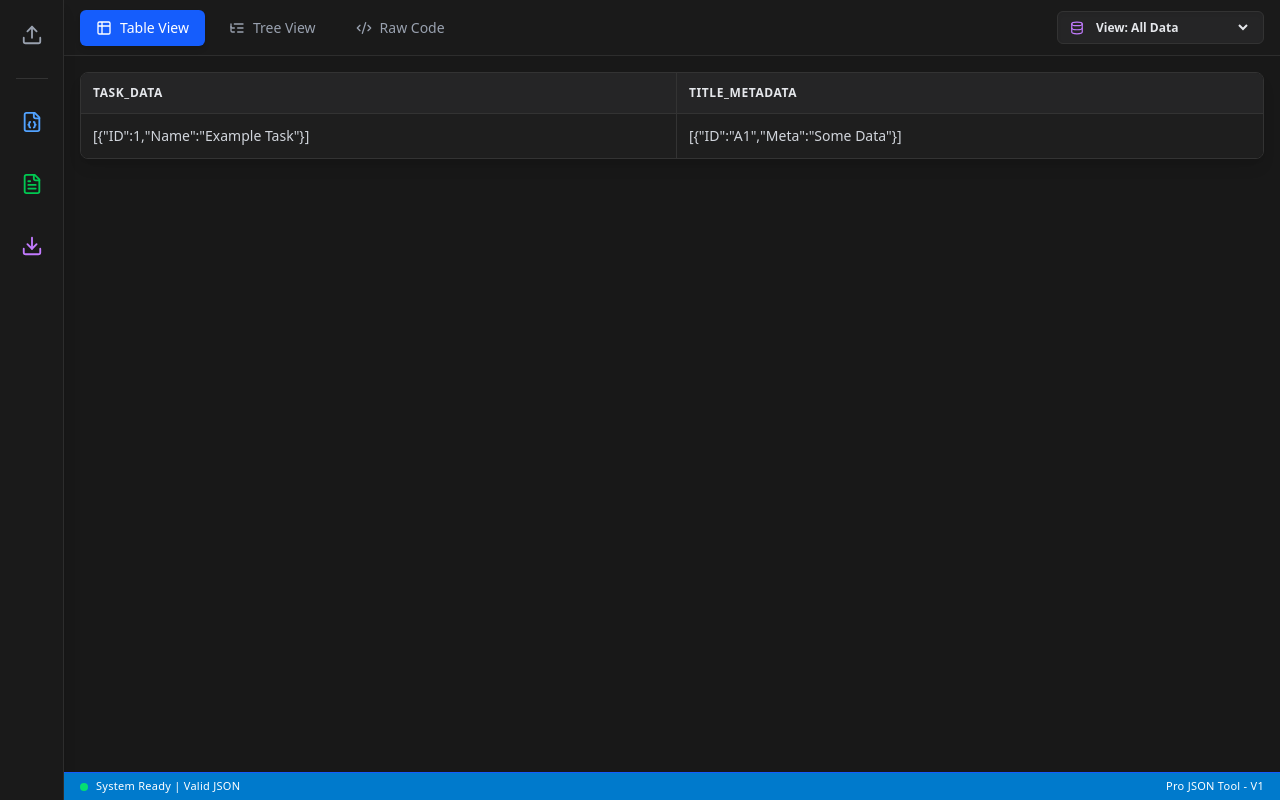
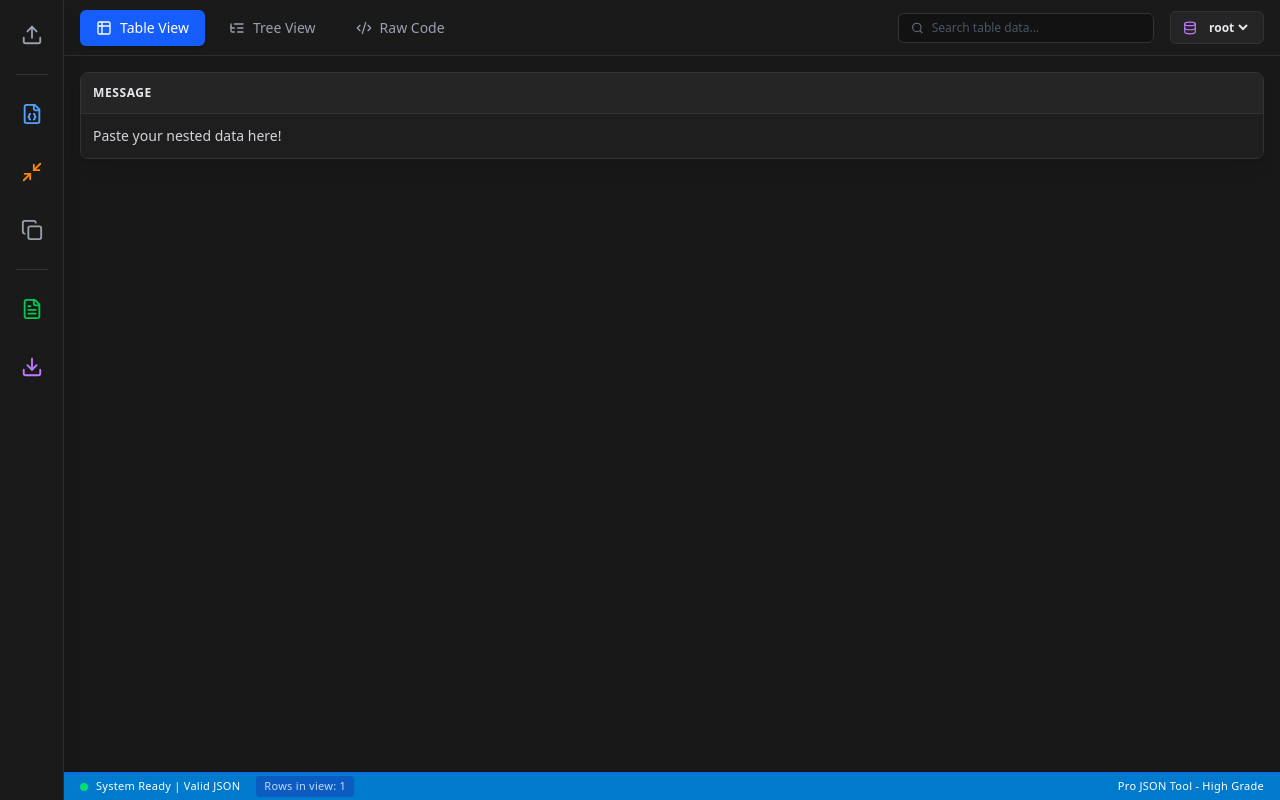
Before and after one commit to ayush180320/jsonpro, a React (Vite) app: page / in a window 1280 px wide. Built offline with nearby package versions, Linux system fonts and the light colour scheme.

Commit message:
Update App.tsx

```diff
--- a/src/App.tsx
+++ b/src/App.tsx
@@ -1,6 +1,32 @@
-import { useState, useEffect, useRef } from 'react';
+import { useState, useEffect, useRef, useMemo } from 'react';
 import Editor from '@monaco-editor/react';
-import { FileJson, FileText, Download, Upload, AlertCircle, Table2, ListTree, Code2, Database } from 'lucide-react';
+import { FileJson, FileText, Download, Upload, AlertCircle, Table2, ListTree, Code2, Database, Copy, Minimize2, Search, Check } from 'lucide-react';
+
+// --- Recursive Object Flattener ---
+const flattenRow = (obj: any, parent = '', res: any = {}) => {
+  if (typeof obj !== 'object' || obj === null) {
+    res[parent || 'Value'] = obj;
+    return res;
+  }
+  for (let key in obj) {
+    if (!obj.hasOwnProperty(key)) continue;
+    const propName = parent ? `${parent}.${key}` : key;
+    const val = obj[key];
+
+    if (typeof val === 'object' && val !== null && !Array.isArray(val)) {
+      flattenRow(val, propName, res);
+    } else if (Array.isArray(val)) {
+      try {
+        res[propName] = JSON.stringify(val);
+      } catch {
+        res[propName] = "[Array]";
+      }
+    } else {
+      res[propName] = val;
+    }
+  }
+  return res;
+};
 
 // --- Tree Component ---
 const JsonTree = ({ data, name = "root" }: { data: any, name?: string }) => {
@@ -21,10 +47,7 @@ const JsonTree = ({ data, name = "root" }: { data: any, name?: string }) => {
 
   return (
     <div className="pl-4 text-sm font-mono">
-      <div
-        className="flex items-center cursor-pointer py-1 hover:bg-[#2a2a2a] transition-colors"
-        onClick={() => setIsOpen(!isOpen)}
-      >
+      <div className="flex items-center cursor-pointer py-1 hover:bg-[#2a2a2a] transition-colors" onClick={() => setIsOpen(!isOpen)}>
         <span className="text-gray-400 mr-1 w-3 text-center">{isOpen ? '▼' : '▶'}</span>
         <span className="text-blue-300 font-semibold mr-2">{name}</span>
         <span className="text-gray-500">{isArray ? `[${data.length} items]` : '{...}'}</span>
@@ -40,30 +63,30 @@ const JsonTree = ({ data, name = "root" }: { data: any, name?: string }) => {
   );
 };
 
-// --- Structured Table Component ---
-const JsonTable = ({ data }: { data: any }) => {
-  if (!data) return <div className="p-8 text-gray-500 text-center">No valid data to display.</div>;
+// --- High-Grade Structured Table Component with Advanced Search ---
+const JsonTable = ({ data, searchQuery }: { data: any[], searchQuery: string }) => {
+  if (!data || data.length === 0) return <div className="p-8 text-gray-500 text-center">No valid data to display.</div>;
 
-  let tableData = data;
-
-  // Smart Array Flattener: If array is nested inside another array (e.g. [[{...}]]), flatten it out
-  if (Array.isArray(tableData) && tableData.some(Array.isArray)) {
-    tableData = tableData.flat();
-  }
-
-  const isArray = Array.isArray(tableData);
-  const isObject = typeof tableData === 'object' && tableData !== null;
-
-  if (!isObject) {
-    return <div className="p-4 text-gray-300">{String(tableData)}</div>;
-  }
-
-  const dataArray = isArray ? tableData : [tableData];
-  if (dataArray.length === 0) return <div className="p-8 text-gray-500 text-center">Empty Array</div>;
+  const flattenedData = data.map(row => flattenRow(row));
 
   const headers = Array.from(new Set(
-    dataArray.flatMap(item => typeof item === 'object' && item !== null ? Object.keys(item) : ['Value'])
+    flattenedData.flatMap(row => Object.keys(row))
   ));
+
+  // Smart Search: Filter rows across ALL columns based on search query
+  const filteredData = useMemo(() => {
+    if (!searchQuery.trim()) return flattenedData;
+    const lowerQuery = searchQuery.toLowerCase();
+    return flattenedData.filter(row => {
+      return Object.values(row).some(val =>
+        String(val ?? '').toLowerCase().includes(lowerQuery)
+      );
+    });
+  }, [flattenedData, searchQuery]);
+
+  if (filteredData.length === 0) {
+    return <div className="p-8 text-gray-500 text-center">No results found for "{searchQuery}".</div>;
+  }
 
   return (
     <div className="w-full h-full overflow-auto bg-[#181818] p-4">
@@ -79,14 +102,13 @@ const JsonTable = ({ data }: { data: any }) => {
             </tr>
           </thead>
           <tbody className="divide-y divide-[#333] bg-[#1e1e1e]">
-            {dataArray.map((row, rowIndex) => (
+            {filteredData.map((row, rowIndex) => (
               <tr key={rowIndex} className="hover:bg-[#2a2a2a] transition-colors">
                 {headers.map(header => {
-                  const cellValue = typeof row === 'object' && row !== null ? row[header] : row;
-                  const displayValue = typeof cellValue === 'object' && cellValue !== null ? JSON.stringify(cellValue) : String(cellValue ?? '');
+                  const cellValue = row[header];
                   return (
-                    <td key={header} className="p-3 text-gray-300 border-r border-[#333] last:border-r-0 max-w-xs truncate" title={displayValue}>
-                      {displayValue || <span className="text-gray-600 italic">null</span>}
+                    <td key={header} className="p-3 text-gray-300 border-r border-[#333] last:border-r-0 max-w-xs truncate" title={String(cellValue ?? '')}>
+                      {cellValue !== undefined && cellValue !== null ? String(cellValue) : <span className="text-gray-600 italic">null</span>}
                     </td>
                   );
                 })}
@@ -100,13 +122,16 @@ const JsonTable = ({ data }: { data: any }) => {
 };
 
 export default function App() {
-  const [jsonText, setJsonText] = useState('{\n  "TASK_DATA": [\n    {\n      "ID": 1,\n      "Name": "Example Task"\n    }\n  ],\n  "TITLE_METADATA": [\n    {\n      "ID": "A1",\n      "Meta": "Some Data"\n    }\n  ]\n}');
+  const [jsonText, setJsonText] = useState('{\n  "message": "Paste your nested data here!"\n}');
   const [parsedData, setParsedData] = useState<any>(null);
   const [error, setError] = useState<string | null>(null);
   const [activeTab, setActiveTab] = useState<'table' | 'tree' | 'code'>('table');
-  const [selectedNode, setSelectedNode] = useState<string>('root');
+  const [selectedTablePath, setSelectedTablePath] = useState<string>('root');
+  const [searchQuery, setSearchQuery] = useState('');
+  const [copied, setCopied] = useState(false);
   const fileInputRef = useRef<HTMLInputElement>(null);
 
+  // Parse text live
   useEffect(() => {
     try {
       if (!jsonText.trim()) {
@@ -117,28 +142,49 @@ export default function App() {
       const parsed = JSON.parse(jsonText);
       setParsedData(parsed);
       setError(null);
-      setSelectedNode('root'); // Reset dropdown when new data is pasted
     } catch (err: any) {
       setError(err.message);
       setParsedData(null);
     }
   }, [jsonText]);
 
-  // Determine what sub-tables are available in the JSON
-  const getAvailableNodes = () => {
-    if (!parsedData) return [];
-    if (typeof parsedData === 'object' && !Array.isArray(parsedData) && parsedData !== null) {
-      return ['root', ...Object.keys(parsedData)];
+  // Deep scanner
+  const availableTables = useMemo(() => {
+    if (!parsedData) return {};
+    const tables: Record<string, any[]> = {};
+
+    const traverse = (obj: any, path: string) => {
+      if (Array.isArray(obj)) {
+        let flatArr = obj;
+        while (flatArr.length > 0 && Array.isArray(flatArr[0])) flatArr = flatArr.flat();
+        tables[path] = flatArr;
+
+        if (flatArr.length > 0 && typeof flatArr[0] === 'object' && flatArr[0] !== null) {
+          Object.keys(flatArr[0]).forEach(k => {
+            const val = flatArr[0][k];
+            if (Array.isArray(val) || (typeof val === 'object' && val !== null)) {
+              traverse(val, `${path} -> ${k}`);
             }
-    return ['root'];
+          });
+        }
+      } else if (typeof obj === 'object' && obj !== null) {
+        if (path === 'root') tables['root'] = [obj];
+        Object.keys(obj).forEach(key => {
+          traverse(obj[key], path === 'root' ? key : `${path} -> ${key}`);
+        });
+      }
     };
 
-  // Get the currently focused data based on the dropdown
-  const getActiveData = () => {
-    if (!parsedData) return null;
-    if (selectedNode === 'root') return parsedData;
-    return parsedData[selectedNode];
-  };
+    traverse(parsedData, 'root');
+    return tables;
+  }, [parsedData]);
+
+  useEffect(() => {
+    if (parsedData && !availableTables[selectedTablePath]) {
+      setSelectedTablePath(Object.keys(availableTables)[0] || 'root');
+      setSearchQuery('');
+    }
+  }, [availableTables]);
 
   const handleFileUpload = (e: React.ChangeEvent<HTMLInputElement>) => {
     const file = e.target.files?.[0];
@@ -152,6 +198,16 @@ export default function App() {
     if (parsedData) setJsonText(JSON.stringify(parsedData, null, 2));
   };
 
+  const minifyJSON = () => {
+    if (parsedData) setJsonText(JSON.stringify(parsedData));
+  };
+
+  const copyToClipboard = () => {
+    navigator.clipboard.writeText(jsonText);
+    setCopied(true);
+    setTimeout(() => setCopied(false), 2000);
+  };
+
   const exportAsJSON = () => {
     if (!parsedData) return;
     const blob = new Blob([JSON.stringify(parsedData, null, 2)], { type: 'application/json' });
@@ -159,40 +215,25 @@ export default function App() {
   };
 
   const exportAsCSV = () => {
-    const targetData = getActiveData();
-    if (!targetData) return;
+    const targetData = availableTables[selectedTablePath];
+    if (!targetData || targetData.length === 0) return;
 
-    let exportData = targetData;
+    const flattenedData = targetData.map(row => flattenRow(row));
 
-    // Smart Array Flattener for CSV
-    if (Array.isArray(exportData) && exportData.some(Array.isArray)) {
-      exportData = exportData.flat();
-    }
+    // Apply the active search filter to the CSV export too!
+    const lowerQuery = searchQuery.toLowerCase();
+    const exportData = searchQuery.trim()
+      ? flattenedData.filter(row => Object.values(row).some(val => String(val ?? '').toLowerCase().includes(lowerQuery)))
+      : flattenedData;
 
-    // Auto-unwrap logic if user leaves dropdown on 'root'
-    if (selectedNode === 'root' && typeof exportData === 'object' && !Array.isArray(exportData) && exportData !== null) {
-      const keys = Object.keys(exportData);
-      if (keys.length === 1 && Array.isArray(exportData[keys[0]])) {
-        exportData = exportData[keys[0]];
-      }
-    }
+    if (exportData.length === 0) return;
 
-    const dataArray = Array.isArray(exportData) ? exportData : [exportData];
-    if (dataArray.length === 0) return;
-
-    const headers = Array.from(new Set(
-      dataArray.flatMap(item => typeof item === 'object' && item !== null ? Object.keys(item) : ['Value'])
-    ));
-
+    const headers = Array.from(new Set(exportData.flatMap(row => Object.keys(row))));
     const csvRows = [
       headers.join(','),
-      ...dataArray.map(row =>
+      ...exportData.map(row =>
         headers.map(header => {
-          let cellValue = typeof row === 'object' && row !== null ? row[header] : row;
-          let cellString = typeof cellValue === 'object' && cellValue !== null
-            ? JSON.stringify(cellValue)
-            : String(cellValue ?? '');
-
+          let cellString = String(row[header] ?? '');
           if (cellString.includes(',') || cellString.includes('"') || cellString.includes('\n')) {
             cellString = `"${cellString.replace(/"/g, '""')}"`;
           }
@@ -202,7 +243,7 @@ export default function App() {
     ];
 
     const blob = new Blob(['\uFEFF' + csvRows.join('\n')], { type: 'text/csv;charset=utf-8;' });
-    downloadBlob(blob, `${selectedNode === 'root' ? 'table' : selectedNode}-export.csv`);
+    downloadBlob(blob, `${selectedTablePath.replace(/ -> /g, '_')}-export.csv`);
   };
 
   const downloadBlob = (blob: Blob, filename: string) => {
@@ -219,7 +260,7 @@ export default function App() {
 
       {/* Sidebar Toolbar */}
       <div className="w-16 flex flex-col items-center py-4 bg-[#1a1a1a] border-r border-[#2d2d2d] justify-between z-10 shadow-lg">
-        <div className="flex flex-col gap-6 w-full items-center">
+        <div className="flex flex-col gap-5 w-full items-center">
           <input type="file" accept=".json" className="hidden" ref={fileInputRef} onChange={handleFileUpload} />
           <button title="Upload JSON File" onClick={() => fileInputRef.current?.click()} className="text-gray-400 hover:text-white transition-colors p-2 hover:bg-[#2d2d2d] rounded-lg">
             <Upload size={22} />
@@ -227,11 +268,21 @@ export default function App() {
 
           <div className="w-8 h-px bg-[#333]"></div>
 
-          <button title="Format JSON Code" onClick={formatJSON} className="text-blue-400 hover:text-blue-300 transition-colors p-2 hover:bg-[#2d2d2d] rounded-lg">
+          <button title="Format JSON (Beautify)" onClick={formatJSON} className="text-blue-400 hover:text-blue-300 transition-colors p-2 hover:bg-[#2d2d2d] rounded-lg">
             <FileJson size={22} />
           </button>
 
-          <button title={`Export ${selectedNode !== 'root' ? selectedNode : 'Table'} to Excel`} onClick={exportAsCSV} className="text-green-500 hover:text-green-400 transition-colors p-2 hover:bg-[#2d2d2d] rounded-lg">
+          <button title="Minify JSON (Compress)" onClick={minifyJSON} className="text-orange-400 hover:text-orange-300 transition-colors p-2 hover:bg-[#2d2d2d] rounded-lg">
+            <Minimize2 size={22} />
+          </button>
+
+          <button title="Copy Current Code" onClick={copyToClipboard} className="text-gray-400 hover:text-white transition-colors p-2 hover:bg-[#2d2d2d] rounded-lg">
+            {copied ? <Check size={22} className="text-green-500" /> : <Copy size={22} />}
+          </button>
+
+          <div className="w-8 h-px bg-[#333]"></div>
+
+          <button title={`Export to Excel`} onClick={exportAsCSV} className="text-green-500 hover:text-green-400 transition-colors p-2 hover:bg-[#2d2d2d] rounded-lg">
             <FileText size={22} />
           </button>
 
@@ -268,17 +319,34 @@ export default function App() {
           </div>
 
           <div className="flex items-center gap-4">
-            {getAvailableNodes().length > 1 && activeTab === 'table' && (
+            {/* Global Search Bar - Only shows on Table view */}
+            {activeTab === 'table' && parsedData && (
+              <div className="flex items-center gap-2 bg-[#121212] px-3 py-1.5 rounded-md border border-[#333] focus-within:border-blue-500 transition-colors w-64">
+                <Search size={14} className="text-gray-500" />
+                <input
+                  type="text"
+                  placeholder="Search table data..."
+                  value={searchQuery}
+                  onChange={(e) => setSearchQuery(e.target.value)}
+                  className="bg-transparent text-xs text-gray-200 outline-none w-full placeholder-gray-600"
+                />
+              </div>
+            )}
+
+            {Object.keys(availableTables).length > 0 && activeTab === 'table' && (
               <div className="flex items-center gap-2 bg-[#252526] px-3 py-1.5 rounded-md border border-[#333] shadow-inner">
                 <Database size={14} className="text-purple-400" />
                 <select
-                  value={selectedNode}
-                  onChange={(e) => setSelectedNode(e.target.value)}
-                  className="bg-transparent text-xs font-semibold text-gray-200 outline-none cursor-pointer"
+                  value={selectedTablePath}
+                  onChange={(e) => {
+                    setSelectedTablePath(e.target.value);
+                    setSearchQuery(''); // Reset search on table change
+                  }}
+                  className="bg-transparent text-xs font-semibold text-gray-200 outline-none cursor-pointer max-w-[180px] truncate"
                 >
-                  {getAvailableNodes().map(node => (
-                    <option key={node} value={node} className="bg-[#252526]">
-                      {node === 'root' ? 'View: All Data' : `Table: ${node}`}
+                  {Object.keys(availableTables).map(path => (
+                    <option key={path} value={path} className="bg-[#252526]">
+                      {path}
                     </option>
                   ))}
                 </select>
@@ -316,18 +384,25 @@ export default function App() {
 
           {activeTab === 'table' && (
             <div className="h-full bg-[#121212] animate-in fade-in duration-200">
-              {parsedData ? <JsonTable data={getActiveData()} /> : <div className="text-gray-500 flex justify-center mt-10">Invalid or empty JSON.</div>}
+              {parsedData ? <JsonTable data={availableTables[selectedTablePath] || []} searchQuery={searchQuery} /> : <div className="text-gray-500 flex justify-center mt-10">Invalid or empty JSON.</div>}
             </div>
           )}
         </div>
 
         {/* Status Bar */}
         <div className={`h-7 text-[11px] flex items-center px-4 justify-between font-medium tracking-wide z-10 ${error ? 'bg-red-900/80 text-red-200 border-t border-red-800' : 'bg-[#007acc] text-white border-t border-blue-600'}`}>
+          <div className="flex items-center gap-4">
             <span className="flex items-center gap-2">
               <div className={`w-2 h-2 rounded-full ${error ? 'bg-red-400' : 'bg-green-400'}`}></div>
               {error ? `Parse Error: ${error}` : 'System Ready | Valid JSON'}
             </span>
-          <span>Pro JSON Tool - V1</span>
+            {parsedData && !error && (
+              <span className="text-blue-200 bg-blue-800/50 px-2 py-0.5 rounded">
+                Rows in view: {availableTables[selectedTablePath]?.length || 0}
+              </span>
+            )}
+          </div>
+          <span>Pro JSON Tool - High Grade</span>
         </div>
       </div>
     </div>
```
Lines whose indentation alone changed are shown as unchanged.
